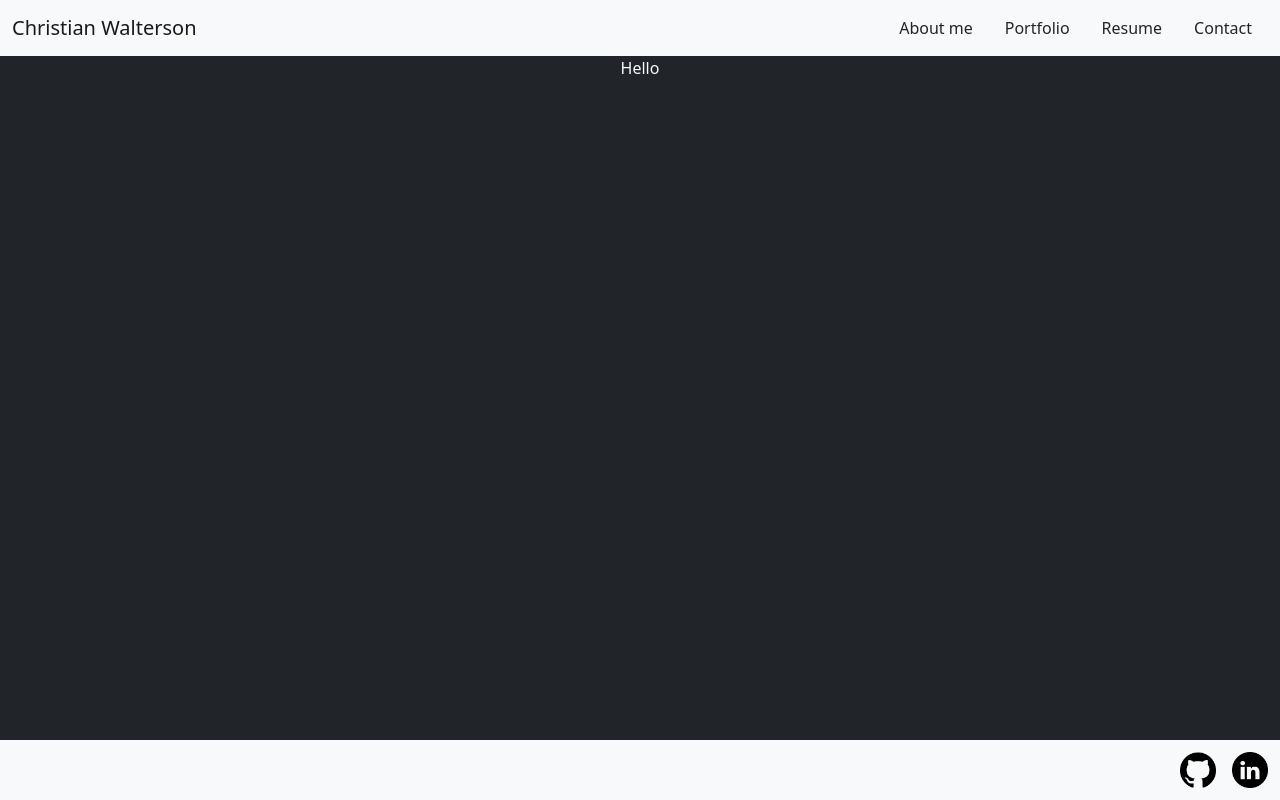
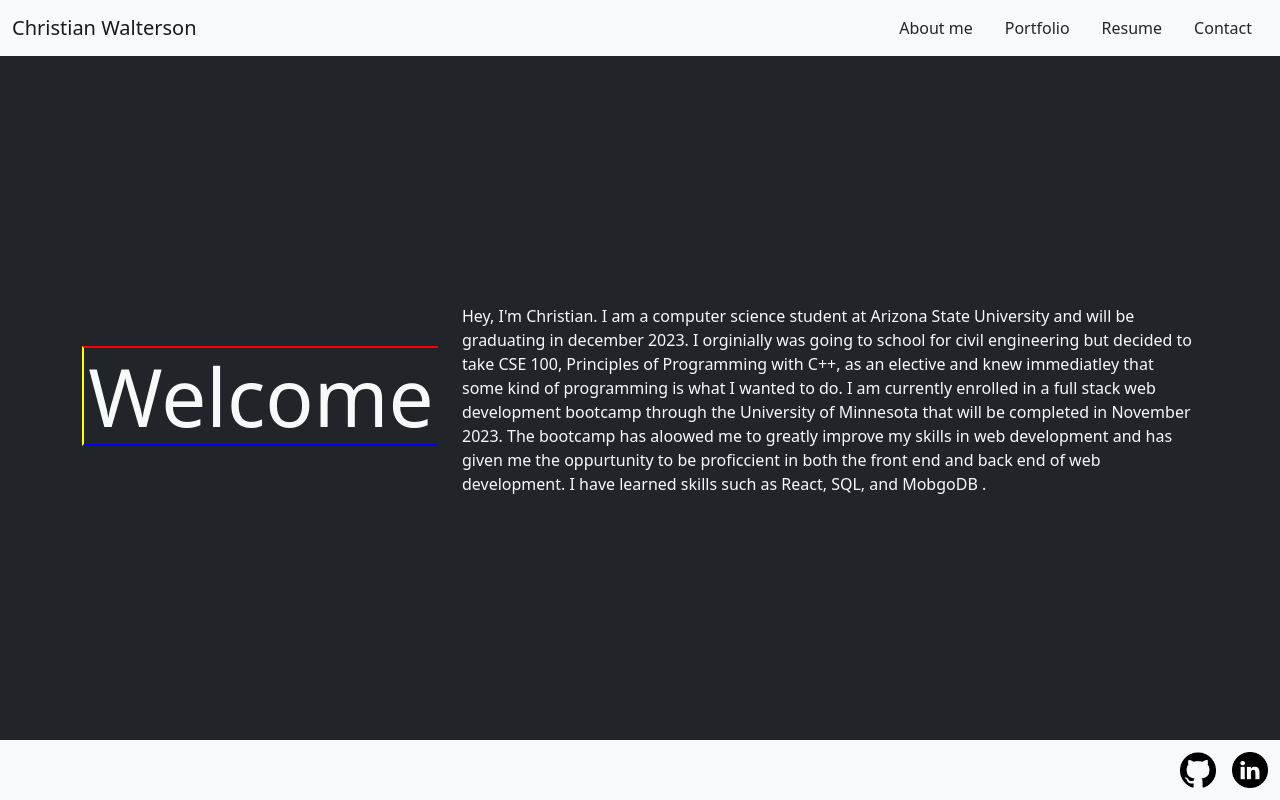
Before and after one commit to cgwol/challenge-20-react-portfolio, a React (Vite) app: page / in a window 1280 px wide. Built offline with nearby package versions, Linux system fonts and the light colour scheme.

Commit message:
About complete

```diff
--- a/src/App.css
+++ b/src/App.css
@@ -1,4 +1,19 @@
 #root {
   margin: 0 auto;
-  text-align: center;
 }
+
+body {
+  height: 100vh;
+  margin: 0;
+}
+
+main {
+  height: 100%;
+}
+
+#welcome h1{
+  font-size: 80px;
+  border-top: 2px solid red;
+  border-left: 2px solid yellow;
+  border-bottom: 2px solid blue;
+}
--- a/src/components/Header.jsx
+++ b/src/components/Header.jsx
@@ -3,7 +3,7 @@ import NavBar from "./Nav";
 export default function Header() {
     return (
         <header>
-            <nav className="navbar navbar-expand-lg navbar-light bg-light">
+            <nav className="navbar navbar-expand-lg navbar-light bg-light fixed-top">
                 <div className="container-fluid d-flex align-items-center">
                     <h1 className="navbar-brand mb-0">Christian Walterson</h1>
                     <NavBar />
--- a/src/index.css
+++ /dev/null
@@ -1,69 +0,0 @@
-:root {
-  font-family: Inter, system-ui, Avenir, Helvetica, Arial, sans-serif;
-  line-height: 1.5;
-  font-weight: 400;
-
-  color-scheme: light dark;
-  color: rgba(255, 255, 255, 0.87);
-  background-color: #242424;
-
-  font-synthesis: none;
-  text-rendering: optimizeLegibility;
-  -webkit-font-smoothing: antialiased;
-  -moz-osx-font-smoothing: grayscale;
-  -webkit-text-size-adjust: 100%;
-}
-
-a {
-  font-weight: 500;
-  color: #646cff;
-  text-decoration: inherit;
-}
-a:hover {
-  color: #535bf2;
-}
-
-body {
-  margin: 0;
-  display: flex;
-  place-items: center;
-  min-width: 320px;
-  min-height: 100vh;
-}
-
-h1 {
-  font-size: 3.2em;
-  line-height: 1.1;
-}
-
-button {
-  border-radius: 8px;
-  border: 1px solid transparent;
-  padding: 0.6em 1.2em;
-  font-size: 1em;
-  font-weight: 500;
-  font-family: inherit;
-  background-color: #1a1a1a;
-  cursor: pointer;
-  transition: border-color 0.25s;
-}
-button:hover {
-  border-color: #646cff;
-}
-button:focus,
-button:focus-visible {
-  outline: 4px auto -webkit-focus-ring-color;
-}
-
-@media (prefers-color-scheme: light) {
-  :root {
-    color: #213547;
-    background-color: #ffffff;
-  }
-  a:hover {
-    color: #747bff;
-  }
-  button {
-    background-color: #f9f9f9;
-  }
-}
--- a/src/pages/About.jsx
+++ b/src/pages/About.jsx
@@ -1,8 +1,36 @@
+import React, { useEffect } from 'react';
+
 export default function About() {
-    return (
-      <div>
-        <span className="text-light">Hello</span>
+
+  useEffect(() => {
+    document.body.style.overflow = 'hidden';
+    return () => {
+      document.body.style.overflow = 'visible';
+    };
+  }, []);
+
+  return (
+    <div className="container d-flex vh-100">
+      <div className="row">
+        <div className="col-12 col-lg-4 align-self-center">
+          <div id="welcome" className="text-center">
+            <h1>Welcome</h1>
+          </div>
+        </div>
+        <div className="col-12 col-lg-8 align-self-center">
+          <span>Hey, I'm Christian. I am a computer science student at
+            Arizona State University and will be graduating in december 2023.
+            I orginially was going to school for civil engineering but decided to
+            take CSE 100, Principles of Programming with C++, as an elective and knew immediatley that
+            some kind of programming is what I wanted to do. I am currently enrolled in a full stack web development
+            bootcamp through the University of Minnesota that will be completed in November 2023. The
+            bootcamp has aloowed me to greatly improve my skills in web development and has
+            given me the oppurtunity to be proficcient in both the front end and back end of
+            web development. I have learned skills such as React, SQL, and MobgoDB .
+          </span>
+        </div>
       </div>
+    </div>
 
-    );
-  }
+  );
+}
```
Also changed, not shown: .eslintrc.cjs.
